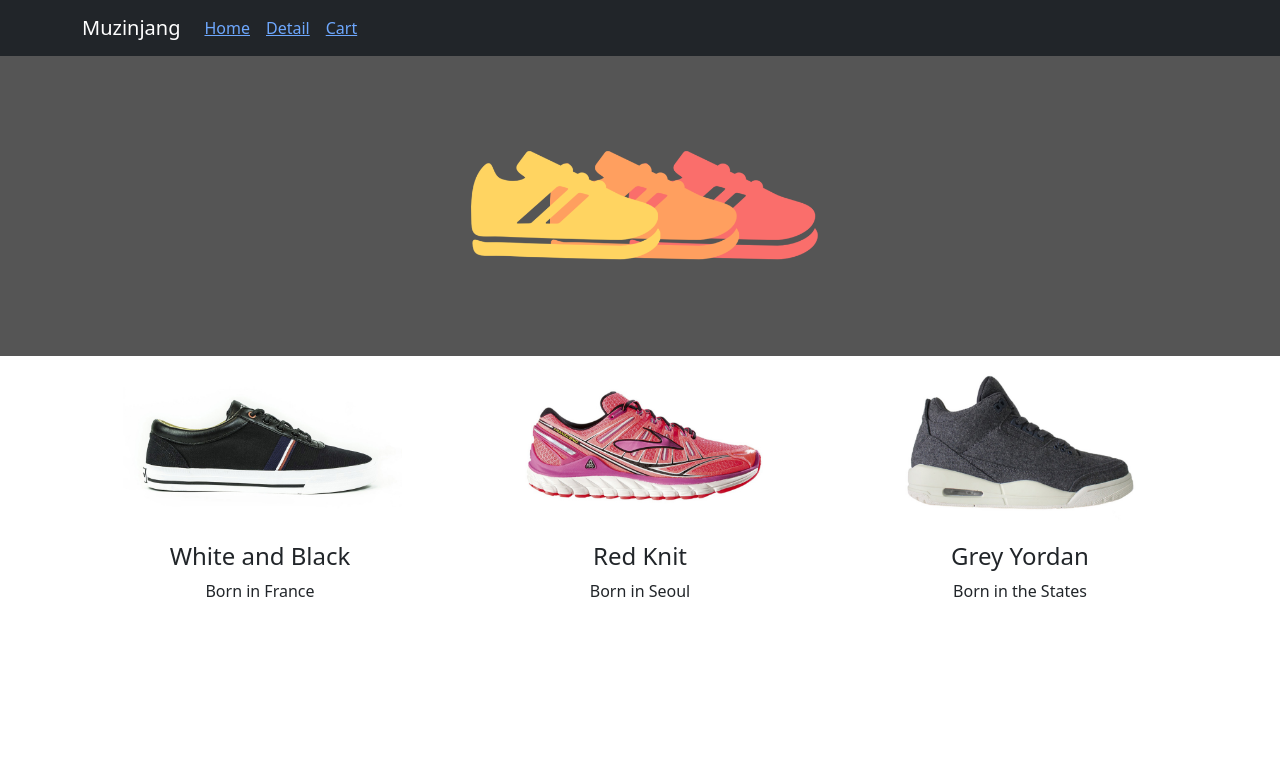
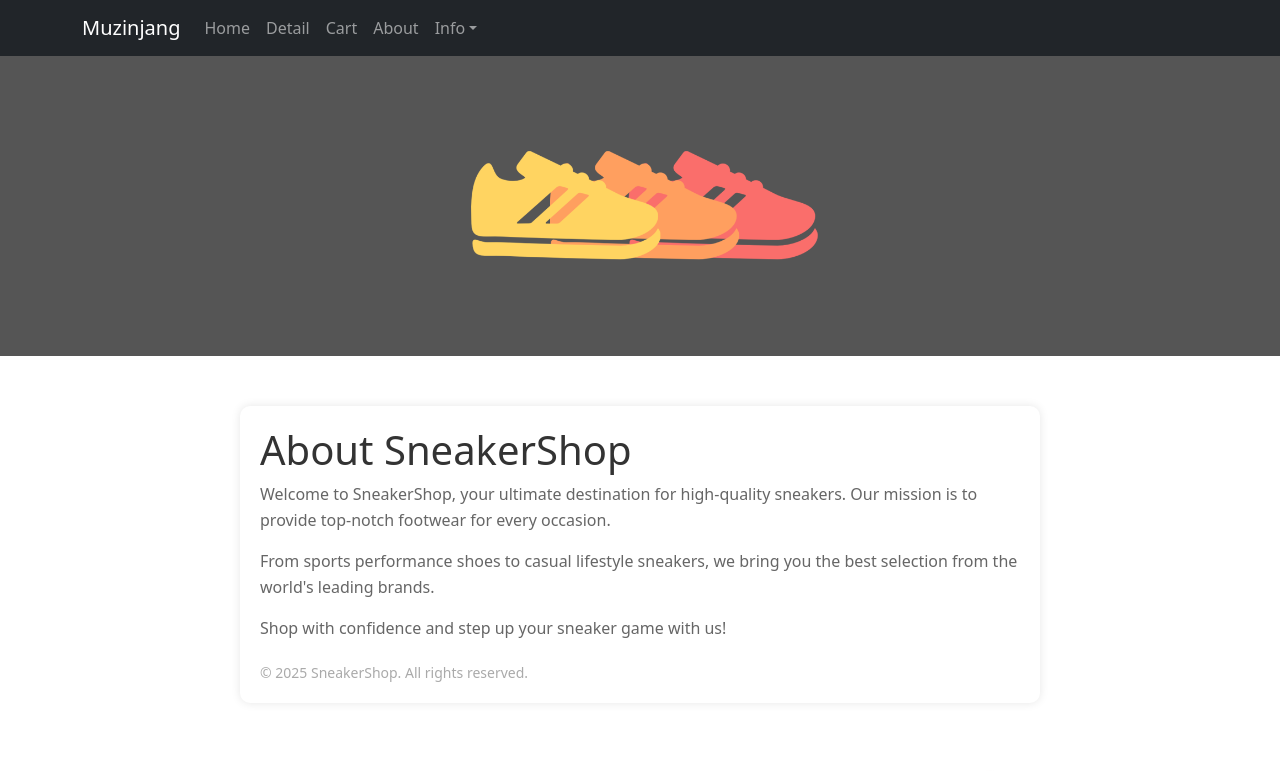
Before and after one commit to ravvitkim/shoes-shop, a React (Vite) app: page /about in a window 1280 px wide. Shown: the top 771 px of the page. Built offline with nearby package versions, Linux system fonts and the light colour scheme.

Commit message:
중첩라우팅은 라우트 밑에 트리구조처럼 추가 해당컴포넌트는 Outlet으로보여줌

```diff
--- /dev/null
+++ b/src/About/About.css
@@ -0,0 +1,20 @@
+.about_container {
+  max-width: 800px;
+  margin: 50px auto;
+  padding: 20px;
+  background: white;
+  box-shadow: 0 0 10px rgba(0, 0, 0, 0.1);
+  border-radius: 10px;
+}
+h1 {
+  color: #333;
+}
+p {
+  color: #666;
+  line-height: 1.6;
+}
+.footer {
+  margin-top: 20px;
+  font-size: 14px;
+  color: #aaa;
+}
--- /dev/null
+++ b/src/About/index.jsx
@@ -0,0 +1,21 @@
+import "./About.css"
+import { Outlet } from "react-router-dom";
+
+function About(){
+  return (
+    <div>
+      <div className="about_container">
+          <h1>About SneakerShop</h1>
+          <p>Welcome to SneakerShop, your ultimate destination for high-quality sneakers. Our mission is to provide top-notch footwear for every occasion.</p>
+          <p>From sports performance shoes to casual lifestyle sneakers, we bring you the best selection from the world's leading brands.</p>
+          <p>Shop with confidence and step up your sneaker game with us!</p>
+          <div className="footer">&copy; 2025 SneakerShop. All rights reserved.</div>
+      </div>
+      <div className="text-center">
+        {/* Outlet 자리에 중첩라우터로 지정된 컴포넌트가 들어옵니다. */}
+        <Outlet></Outlet>
+      </div>
+    </div>
+  )
+}
+export default About;
--- a/src/App.jsx
+++ b/src/App.jsx
@@ -1,52 +1,62 @@
-import './App.css'
-import AppNavbar from './AppNavBar'
+import "./App.css";
+import AppNavBar from "./AppNavBar";
 // assets 폴더 내의 이미지 사용법 -> import 해서 사용
-import bg_png from './assets/images/bg.png'
-import img_2 from './assets/images/shoes2.jpg'
-import {Container,Row,Col} from 'react-bootstrap';
-import data from './data/data';
-import { useState } from 'react';
-import Product from './product';
-
+import bg_png from "./assets/images/bg.png"
+import img_2 from "./assets/images/shoes2.jpg"
+import {Container, Row, Col} from 'react-bootstrap';
+import data from "./data/data";
+import { useState } from "react";
+import Product from "./Product";
+import { Routes, Route } from "react-router-dom";
+import Detail from "./Detail";
+import About from "./About";
 
 function App() {
-  //상품 정보를 갖는 product 스테이트를 만든다.
-  const [product, setProduct] = useState(data)
-  console.log(product[0].title)
-
+  // 상품정보를 갖는 product 스테이트를 만든다.
+  const [product, setProduct] = useState(data);
 
   return (
     <>
       {/* 네비게이션 바 영역 시작 */}
-      <AppNavbar />
+      <AppNavBar />
       {/* 네비게이션 바 영역 끝 */}
-
       {/* 메인 대문사진 영역 시작 */}
       <div className="main-bg"
         style={{backgroundImage: `url('${bg_png}')`}}
       />
       {/* 메인 대문사진 영역 끝 */}
-    {/* 상품 진열 영역 시작 */}
-
-    {/* 상품 진열 영역 끝 */}
+      {/* Routing 정보를 한꺼번에 모아놓는 장소 */}
+      {/* 스프링에서 사용하는 컨트롤러 클래스 */}
+      <Routes>
+        <Route path="/" element={<div>메인페이지</div>} />
+        <Route path="/detail" element={<Detail/>} />
+        <Route path="/cart" element={<div>장바구니페이지</div>} />
+        {/* 중첩라우팅 처리 */}
+        <Route path="/about" element={<About/>}>
+          {/* /about/member */}
+          <Route path="member" element={<div>Member Page</div>}></Route>
+          <Route path="location" element={<div>Location Page</div>}></Route>
+        </Route>
+        <Route path="*" element={<div>Page Not Found 404 Error</div>}></Route>
+      </Routes>
+      {/* 상품진열영역 시작 */}
       <Container>
-
         <Row>
           {
-            product.map((shoes, _) => {
-              return (
-                <Col key={shoes.id} className='text-center'>
-                  {/* Product 컴포넌트 자리 */}
-                  <Product shoes={shoes} />
+            product.map((shoes, _)=>{
+              return(
+                <Col key={shoes.id} className="text-center">
+                  {/* Product 콤포넌트 자리 */}
+                  <Product shoes={shoes}/>
                 </Col>
               )
             })
           }
         </Row>
-
       </Container>
+      {/* 상품진열영역 끝 */}
     </>
-  )
+  );
 }
 
-export default App
+export default App;
--- a/src/AppNavBar/index.jsx
+++ b/src/AppNavBar/index.jsx
@@ -1,38 +1,37 @@
-import 'bootstrap/dist/css/bootstrap.min.css';
-import {Container, Nav, Navbar} from 'react-bootstrap';
+import "bootstrap/dist/css/bootstrap.min.css";
+import { Container, Nav, Navbar, NavDropdown } from "react-bootstrap";
 import './AppNavBar.css'
 // Route : 페이지(컴포넌트) 이동 처리
-// Routes : url에 담겨있는 정보를 획득
-// Link : 실제로 페이지를 보여주는 역할,Link위치에 컴포넌트 뿌려줌
-import { Route, Routes, Link } from 'react-router-dom';
+// Routes : Route를 감싸는 용도
+// Link : 실제로 페이지를 보여주는 역할, Link위치에 컴포넌트 뿌려줌
+// userNavigate : 스크립트 영역에서 링크처리를 하는 훅
+import { Link, useNavigate } from "react-router-dom";
 
+function AppNavBar(){
 
-function AppNavbar(){
+  const navigate = useNavigate();
+
   return (
     <>
-      <div className='App'>
+      <div className="App">
         <Navbar bg="dark" data-bs-theme="dark">
           <Container>
             <Navbar.Brand>Muzinjang</Navbar.Brand>
             <Nav className="me-auto">
-            <Nav.Link>
-              <Link to={"/"}>Home</Link>
-            </Nav.Link>
-            <Nav.Link><Link to={"/detail"}>Detail</Link></Nav.Link>
-            <Nav.Link><Link to={"/cart"}>Cart</Link></Nav.Link>
+              <Nav.Link onClick={()=>{navigate('/')}}>Home</Nav.Link>
+              <Nav.Link onClick={()=>{navigate('/detail')}}>Detail</Nav.Link>
+              <Nav.Link>Cart</Nav.Link>
+              <Nav.Link onClick={()=>{navigate('/about')}}>About</Nav.Link>
+              <NavDropdown title="Info" id="basic-nav-dropdown">
+                <NavDropdown.Item onClick={()=>{navigate('/about/member')}}>Member Page</NavDropdown.Item>
+                <NavDropdown.Item onClick={()=>{navigate('/about/location')}}>Location</NavDropdown.Item>
+              </NavDropdown>
             </Nav>
           </Container>
         </Navbar>
-      {/* Routing 정보를 한꺼번에 모아놓는 장소 */}
-      {/* 스프링에서 사용하는 컨트롤러 클래스 */}
-      <Routes>
-        <Route path='/' element={<div>메인페이지</div>} />
-        <Route path='/detail' element={<div>상세페이지</div>} />
-        <Route path='/cart' element={<div>장바구니페이지</div>} />
-      </Routes>
       </div>
     </>
   )
 }
 
-export default AppNavbar;
+export default AppNavBar;
--- /dev/null
+++ b/src/Detail/index.jsx
@@ -0,0 +1,19 @@
+function Detail(){
+  return(
+    <div className="container">
+      <div className="row">
+        <div className="col-md-6">
+          <img src="/images/shoes1.jpg"
+          width="100%" />
+        </div>
+        <div className="col-md-6">
+          <h4 className="pt-5">상품명</h4>
+          <p>상품설명</p>
+          <p>150000원</p>
+          <button className="btn btn-danger">주문하기</button>
+        </div>
+      </div>
+    </div>
+  )
+}
+export default Detail;
```
Lines whose indentation alone changed are shown as unchanged.
